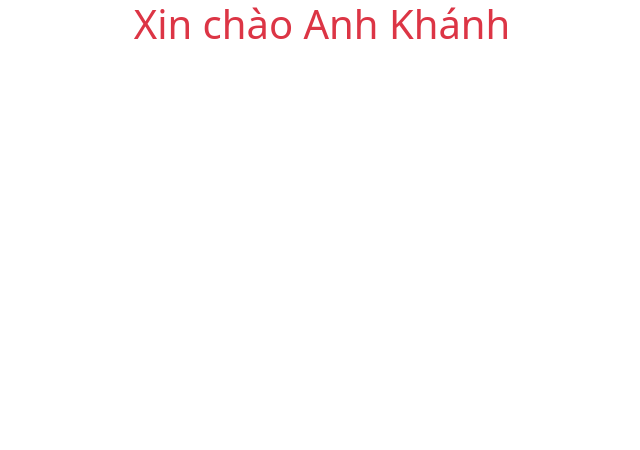
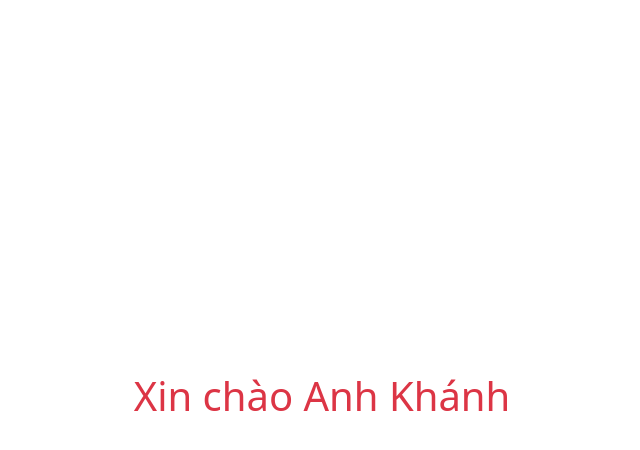
Before and after one commit to haydt2104/pummy, a plain HTML site: page index.html in a window 1280 px wide. Shown: the whole page, without its empty margins (318-958 px from the left). Drawn offline with nearby package versions, Linux system fonts and the light colour scheme.

Commit message:
Update index.html

```diff
--- a/index.html
+++ b/index.html
@@ -13,7 +13,7 @@
 </head>
 
 <body>
-    <div class="d-flex justify-content-center align-items-center">
+    <div class="d-flex justify-content-center align-items-center vh-100">
         <h1 class="text-danger">Xin chào Anh Khánh</h1>
     </div>
 
```
